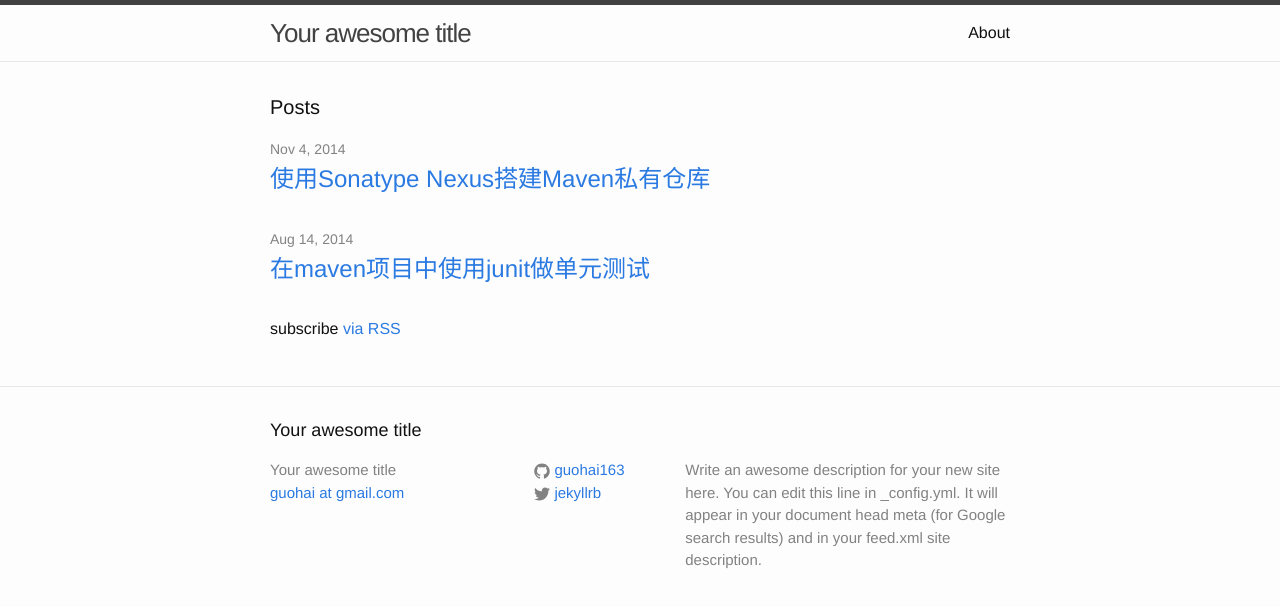
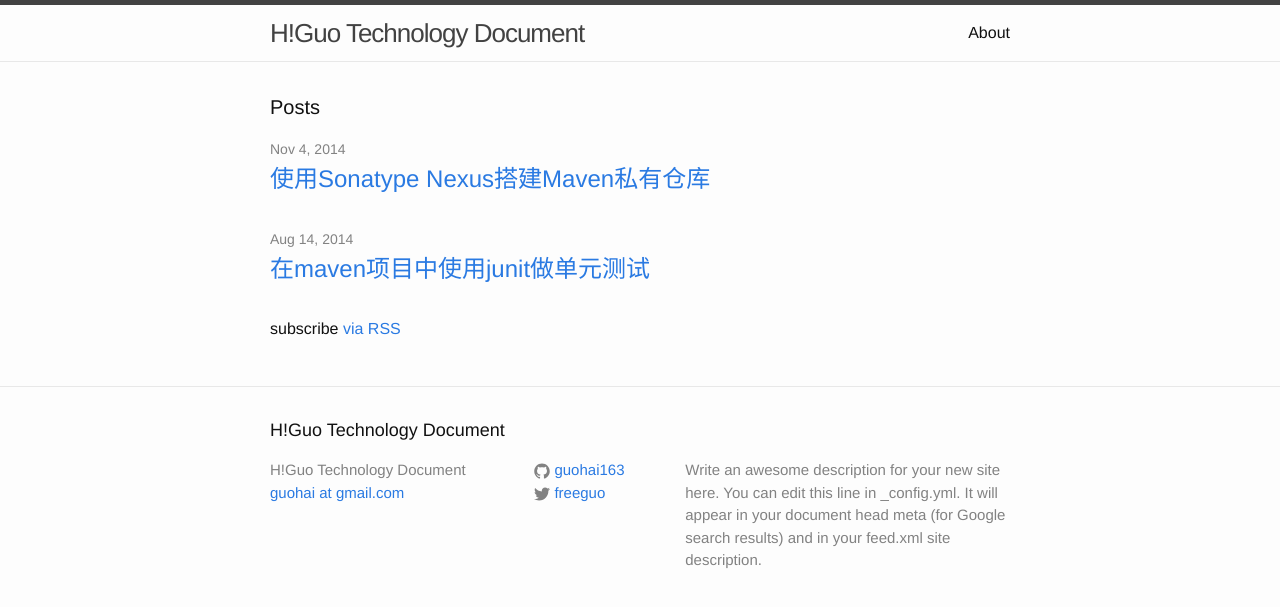
Before and after one commit to guohai163/guohai163.github.io, a Jekyll site: the page built from index.html, in a window 1280 px wide. Shown: the top 607 px of the page. Built offline with Jekyll 4.4.1, drawn with Linux system fonts in a browser that asks for light colours.

Commit message:
change config

```diff
--- a/_config.yml
+++ b/_config.yml
@@ -1,5 +1,5 @@
 # Site settings
-title: Your awesome title
+title: H!Guo Technology Document
 email: guohai at gmail.com
 description: > # this means to ignore newlines until "baseurl:"
   Write an awesome description for your new site here. You can edit this
@@ -7,7 +7,7 @@ description: > # this means to ignore newlines until "baseurl:"
   Google search results) and in your feed.xml site description.
 baseurl: "" # the subpath of your site, e.g. /blog/
 url: "http://guohai.org" # the base hostname & protocol for your site
-twitter_username: jekyllrb
+twitter_username: freeguo
 github_username:  guohai163
 
 # Build settings
```
